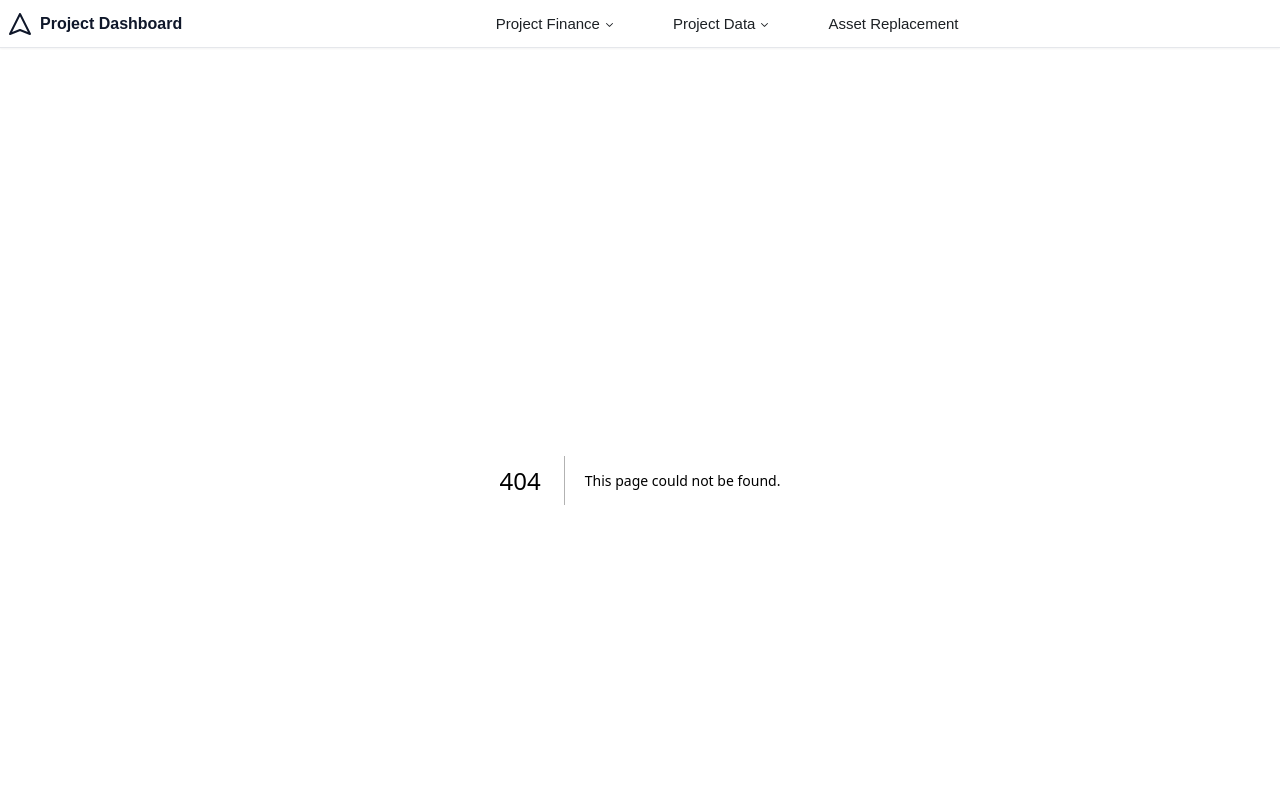
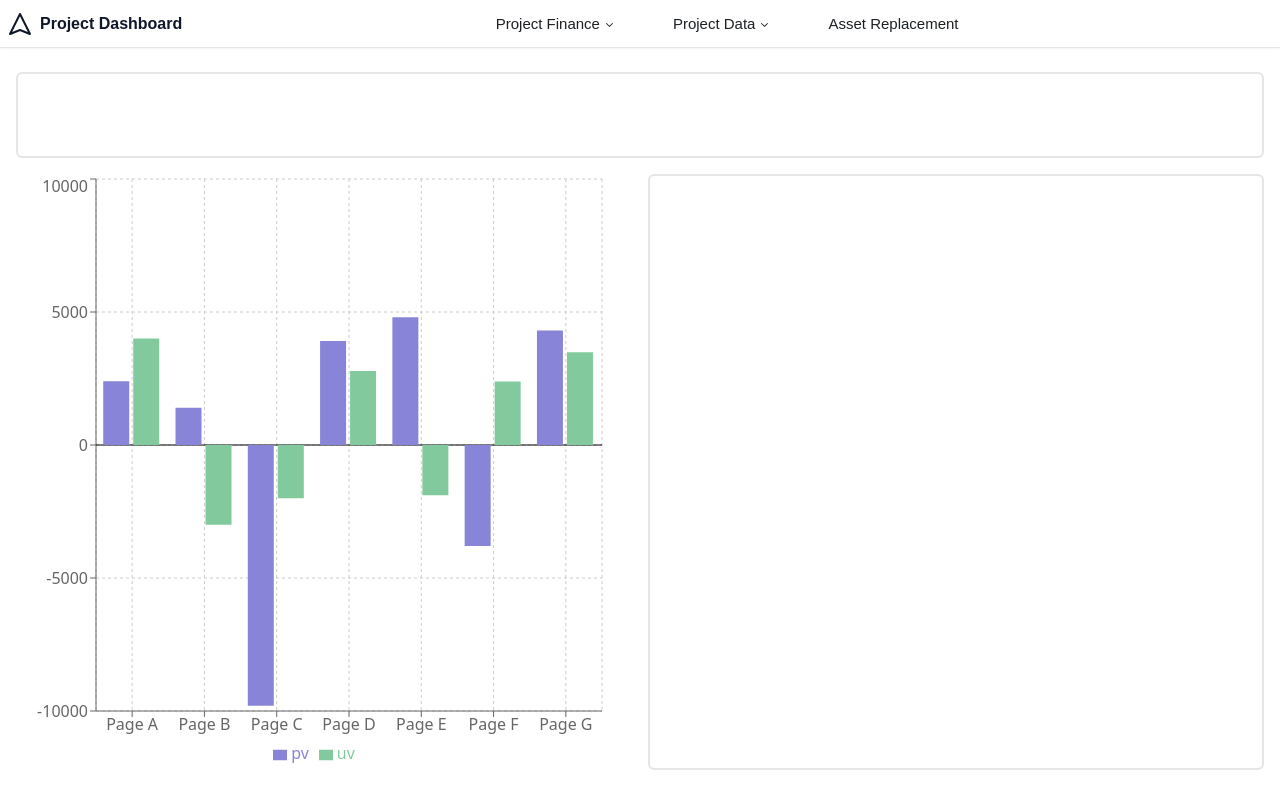
Before and after one commit to Supercamy/mainjson, a Next.js app: page /dashboardthree in a window 1280 px wide. Before the commit this address had no page. Shown: the top 808 px of the page. Built offline with nearby package versions, Linux system fonts and the light colour scheme.

Commit message:
more dashboards

```diff
--- a/components/chart/charttest.js
+++ b/components/chart/charttest.js
@@ -1,4 +1,4 @@
-import React from 'react'
+import React from 'react';
 import dynamic from 'next/dynamic';
 import {
   BarChart,
@@ -8,54 +8,54 @@ import {
   CartesianGrid,
   Tooltip,
   Legend,
-    ReferenceLine
-  } from "recharts";
+  ReferenceLine,
+  ResponsiveContainer,
+} from 'recharts';
 
 const data = [
   {
-      name: "Page A",
+    name: 'Page A',
     uv: 4000,
     pv: 2400,
-      amt: 2400
+    amt: 2400,
   },
   {
-      name: "Page B",
+    name: 'Page B',
     uv: -3000,
     pv: 1398,
-      amt: 2210
+    amt: 2210,
   },
   {
-      name: "Page C",
+    name: 'Page C',
     uv: -2000,
     pv: -9800,
-      amt: 2290
+    amt: 2290,
   },
   {
-      name: "Page D",
+    name: 'Page D',
     uv: 2780,
     pv: 3908,
-      amt: 2000
+    amt: 2000,
   },
   {
-      name: "Page E",
+    name: 'Page E',
     uv: -1890,
     pv: 4800,
-      amt: 2181
+    amt: 2181,
   },
   {
-      name: "Page F",
+    name: 'Page F',
     uv: 2390,
     pv: -3800,
-      amt: 2500
+    amt: 2500,
   },
   {
-      name: "Page G",
+    name: 'Page G',
     uv: 3490,
     pv: 4300,
-      amt: 2100
-    }
+    amt: 2100,
+  },
 ];
-
 
 const DynamicBarChart = dynamic(
   () => {
@@ -64,9 +64,9 @@ const DynamicBarChart = dynamic(
   { ssr: false }
 );
 
-
 const charttest = () => {
   return (
+    <ResponsiveContainer>
       <DynamicBarChart
         width={500}
         height={300}
@@ -75,20 +75,20 @@ const charttest = () => {
           top: 5,
           right: 30,
           left: 20,
-        bottom: 5
+          bottom: 5,
         }}
       >
-      <CartesianGrid strokeDasharray="3 3" />
-      <XAxis dataKey="name" />
+        <CartesianGrid strokeDasharray='3 3' />
+        <XAxis dataKey='name' />
         <YAxis />
         <Tooltip />
         <Legend />
-      <ReferenceLine y={0} stroke="#000" />
-      <Bar dataKey="pv" fill="#8884d8" />
-      <Bar dataKey="uv" fill="#82ca9d" />
+        <ReferenceLine y={0} stroke='#000' />
+        <Bar dataKey='pv' fill='#8884d8' />
+        <Bar dataKey='uv' fill='#82ca9d' />
       </DynamicBarChart>
+    </ResponsiveContainer>
   );
 };
 
-
-export default charttest
+export default charttest;
--- /dev/null
+++ b/components/maindash/Card.js
@@ -0,0 +1,11 @@
+import React from 'react';
+
+const Card = ({ children }) => {
+  return (
+    <div className='w-full h-full rounded-md relative p-8 border-2  bg-white border-neutral-200'>
+      {children}
+    </div>
+  );
+};
+
+export default Card;
--- a/pages/_app.js
+++ b/pages/_app.js
@@ -5,7 +5,7 @@ import Layout from '../components/Layout';
 export default function MyApp({ Component, pageProps }) {
   return (
     <Layout>
-      <div className='container mx-auto mt-8'>
+      <div className='container mx-auto mt-2'>
         <Component {...pageProps} />
       </div>
     </Layout>
--- /dev/null
+++ b/pages/dashboard.js
@@ -0,0 +1,24 @@
+import React from 'react';
+import Card from '@/components/maindash/Card';
+
+const dashboard = () => {
+  return (
+    <div className='h-[calc(100vh-70px)]  grid grid-cols md:grid-cols-2 xl:grid-cols-3 grid-rows-8 md:grid-rows-7 xl:grid-rows-5 auto-rows-fr gap-4 p-4 '>
+      {' '}
+      <div className='col-span-1 md:col-span-2 xl:col-span-3 row-span-1 flex justify-start items-center'>
+        <Card />
+      </div>
+      <div className='md:col-span-2 row-span-4'>
+        <Card />
+      </div>
+      <div>
+        <Card />
+      </div>
+      <div className='row-span-2 xl:row-span-3'>
+        <Card />
+      </div>
+    </div>
+  );
+};
+
+export default dashboard;
--- /dev/null
+++ b/pages/dashboardthree.js
@@ -0,0 +1,22 @@
+import React from 'react';
+import Card from '@/components/maindash/Card';
+import Charttest from '@/components/chart/charttest';
+
+const dashboardthree = () => {
+  return (
+    <div className='h-[calc(100vh-70px)]  grid grid-cols md:grid-cols-2 xl:grid-cols-6 grid-rows-8 md:grid-rows-7 xl:grid-rows-5 auto-rows-fr gap-4 p-4 '>
+      {' '}
+      <div className='col-span-1 md:col-span-2 xl:col-span-6 row-span-1 flex justify-start items-center'>
+        <Card />
+      </div>
+      <div className=' xl:col-span-3  row-span-6'>
+        <Charttest />
+      </div>
+      <div className=' xl:col-span-3  row-span-6'>
+        <Card />
+      </div>
+    </div>
+  );
+};
+
+export default dashboardthree;
--- /dev/null
+++ b/pages/dashboardtwo.js
@@ -0,0 +1,21 @@
+import React from 'react';
+import Card from '@/components/maindash/Card';
+
+const dashboardtwo = () => {
+  return (
+    <div className='h-[calc(100vh-70px)]  grid grid-cols md:grid-cols-2 xl:grid-cols-3 grid-rows-8 md:grid-rows-7 xl:grid-rows-5 auto-rows-fr gap-4 p-4 '>
+      {' '}
+      <div className='col-span-1 md:col-span-2 xl:col-span-3 row-span-1 flex justify-start items-center'>
+        <Card />
+      </div>
+      <div className='md:col-span-2 row-span-4'>
+        <Card />
+      </div>
+      <div className=' xl:row-span-4'>
+        <Card />
+      </div>
+    </div>
+  );
+};
+
+export default dashboardtwo;
```
Lines whose indentation alone changed are shown as unchanged.
